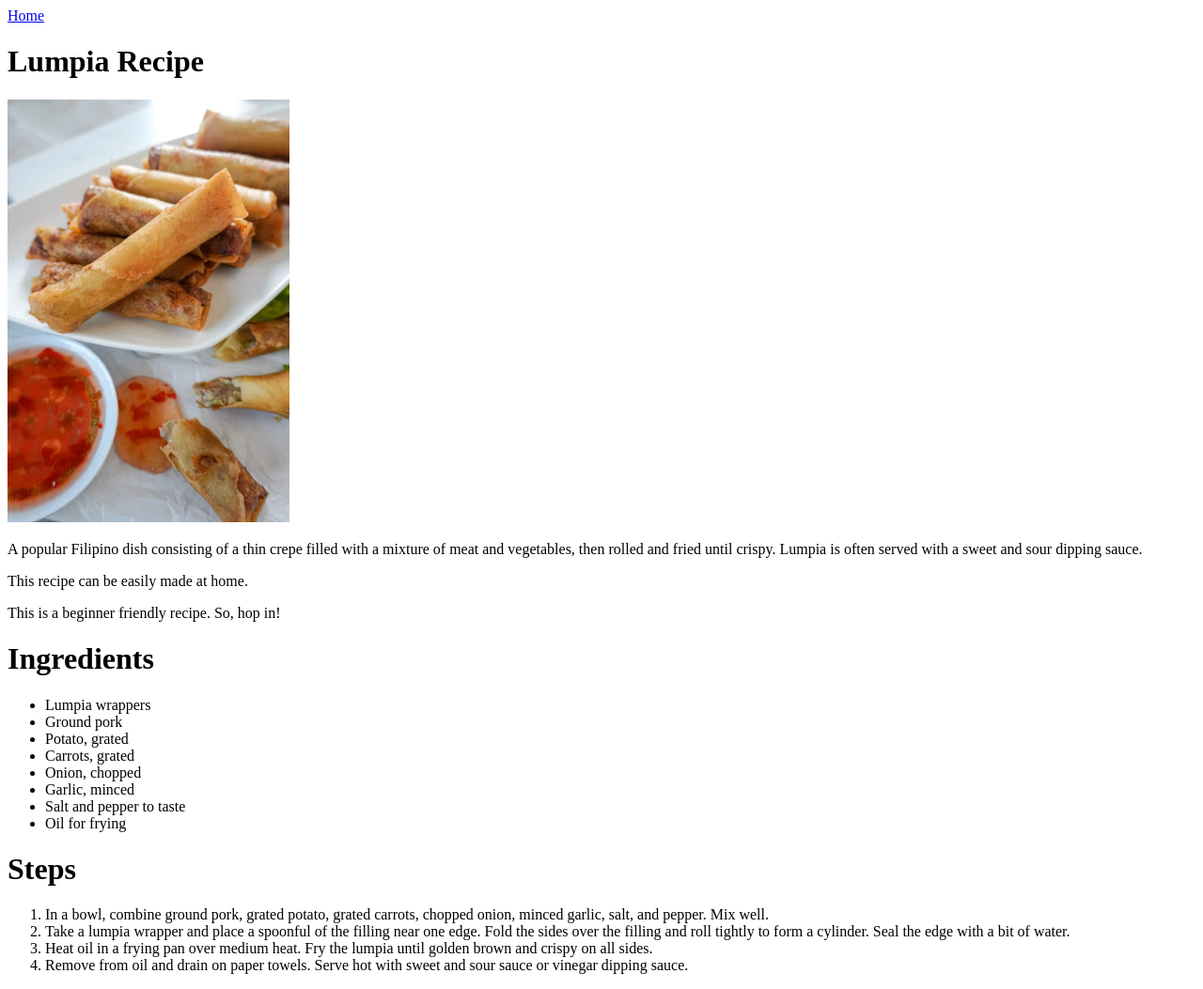
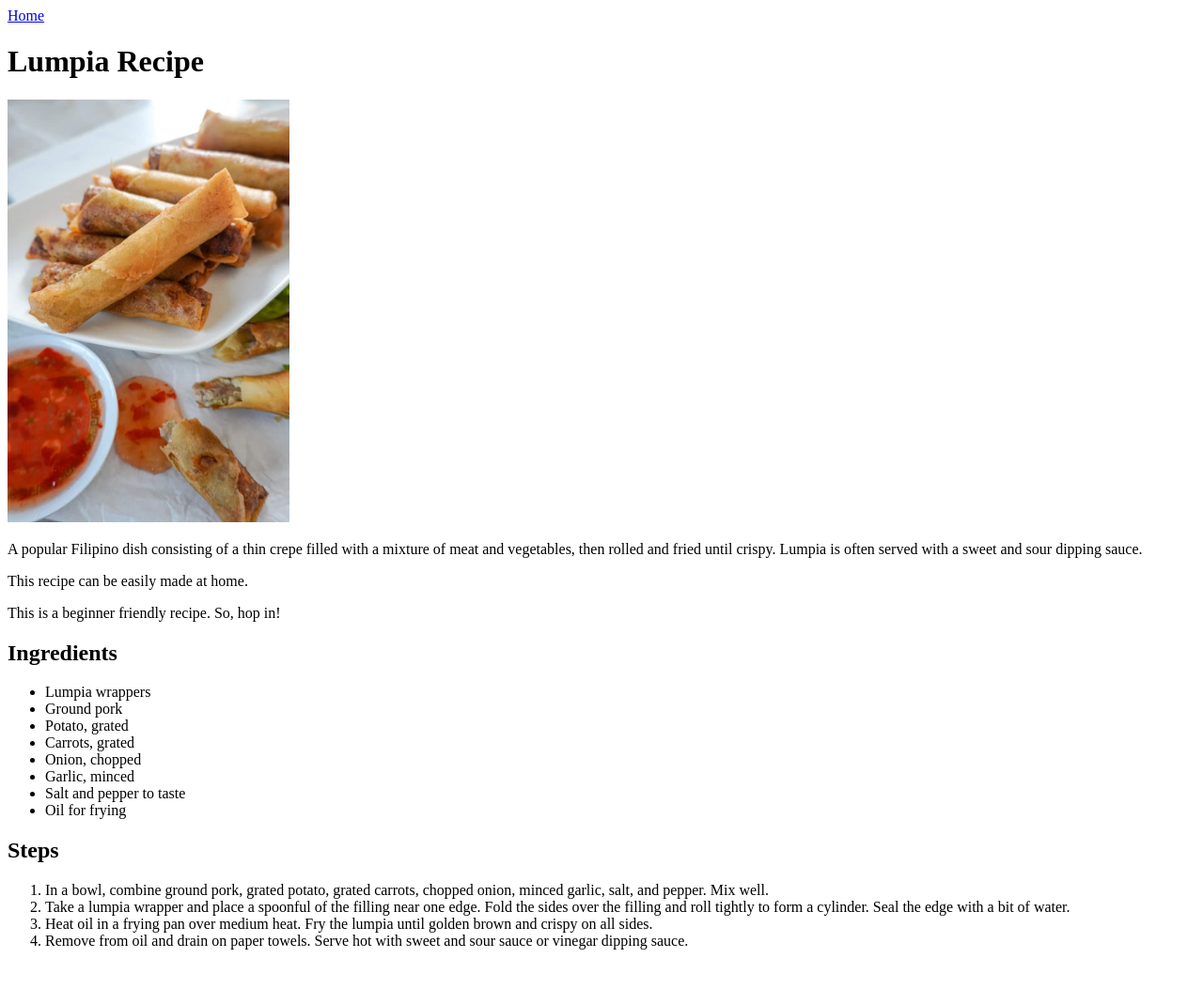
Before and after one commit to gsols/odin-recipes, a plain HTML site: page recipes/lumpia.html in a window 1280 px wide. Shown: the whole page at 94% size. After the commit the page ends 1027 px from the top, so only its background shows below. Drawn offline with Linux system fonts and the light colour scheme.

Commit message:
change h1 to h2 for ingredients and steps

```diff
--- a/recipes/lumpia.html
+++ b/recipes/lumpia.html
@@ -17,7 +17,7 @@
         <p>A popular Filipino dish consisting of a thin crepe filled with a mixture of meat and vegetables, then rolled and fried until crispy. Lumpia is often served with a sweet and sour dipping sauce.</p>
         <p>This recipe can be easily made at home.</p>
         <p>This is a beginner friendly recipe. So, hop in!</p>
-        <h1>Ingredients</h1>
+        <h2>Ingredients</h2>
         <ul>
             <li>Lumpia wrappers</li>
             <li>Ground pork</li>
@@ -28,7 +28,7 @@
             <li>Salt and pepper to taste</li>
             <li>Oil for frying</li>
         </ul>
-        <h1>Steps</h1>
+        <h2>Steps</h2>
         <ol>
             <li>In a bowl, combine ground pork, grated potato, grated carrots, chopped onion, minced garlic, salt, and pepper. Mix well.</li>
             <li>Take a lumpia wrapper and place a spoonful of the filling near one edge. Fold the sides over the filling and roll tightly to form a cylinder. Seal the edge with a bit of water.</li>
```
Also changed, not shown: index.html (+1 -1 lines), recipes/lasagna.html (+2 -2 lines), recipes/omelette.html (+3 -3 lines), css/recipe.css (added).
